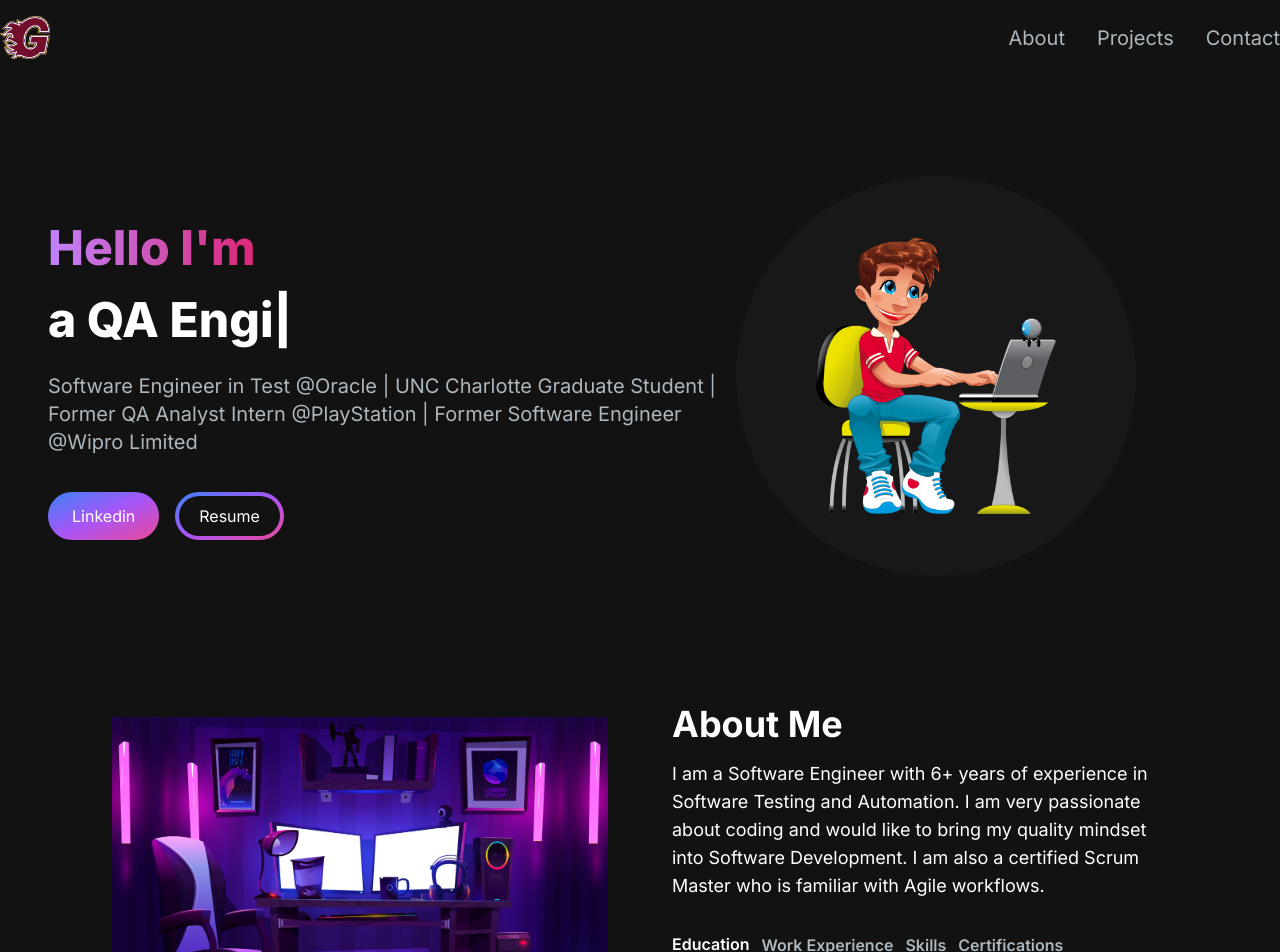
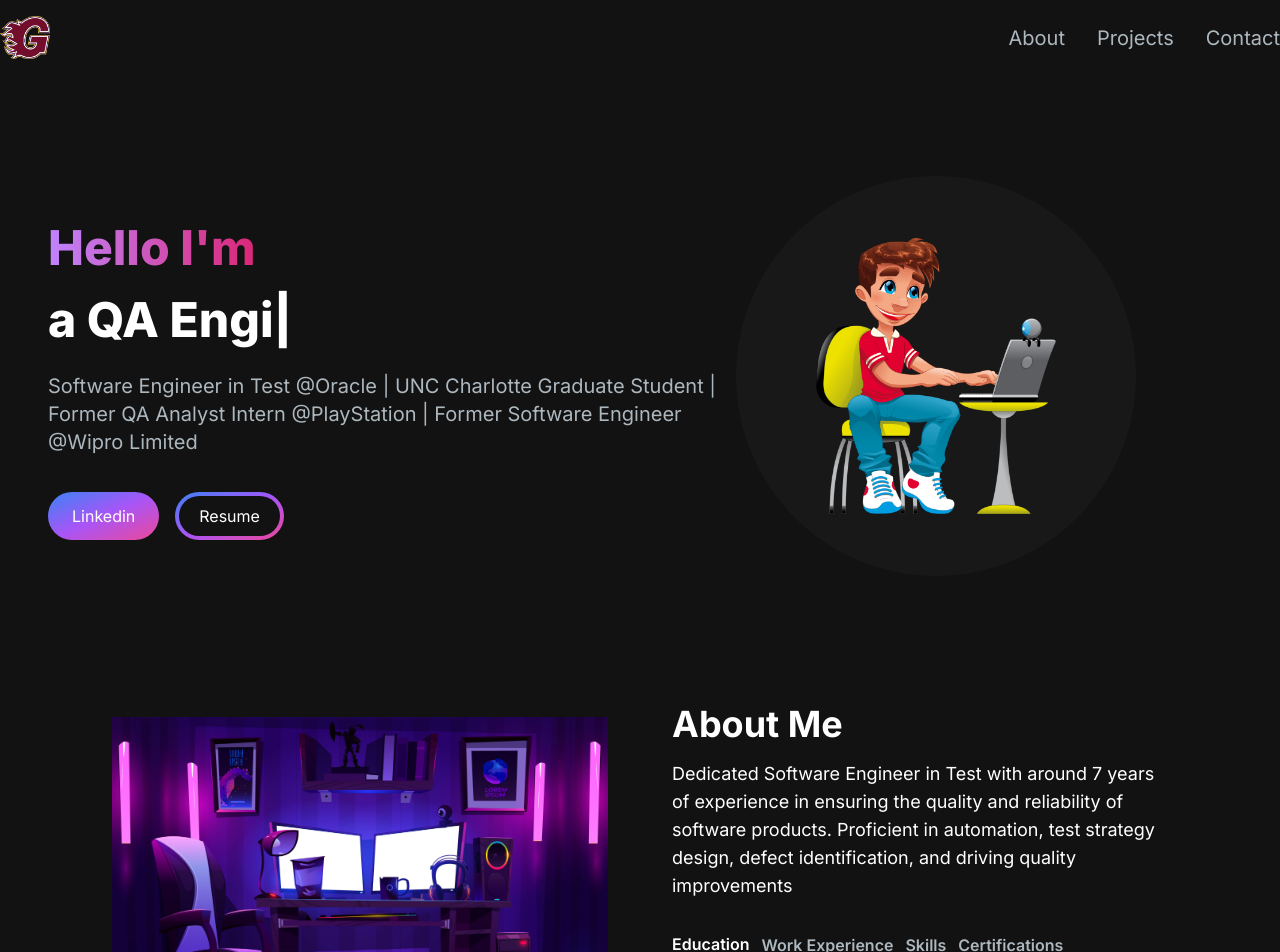
Before and after one commit to gokulthegr8/portfolio, a Next.js app: page / in a window 1280 px wide. Shown: the top 952 px of the page. Built offline with nearby package versions, Linux system fonts and the light colour scheme.

Commit message:
minor modification

```diff
--- a/src/app/components/AboutSection.jsx
+++ b/src/app/components/AboutSection.jsx
@@ -196,12 +196,12 @@ const AboutSection = () => {
         <div className="mt-4 md:mt-0 text-left flex flex-col h-full">
           <h2 className="text-4xl font-bold text-white mb-4">About Me</h2>
           <p className="text-base lg:text-lg">
-            I am a Software Engineer with 6+ years of experience in Software
-            Testing and Automation. I am very passionate about coding and would
-            like to bring my quality mindset into Software Development. I am
-            also a certified Scrum Master who is familiar with Agile workflows.{" "}
+            Dedicated Software Engineer in Test with around 7 years of
+            experience in ensuring the quality and reliability of software
+            products. Proficient in automation, test strategy design, defect
+            identification, and driving quality improvements{" "}
           </p>
-          <div className="flex flex-row flex-wrap justify-start mt-8">
+          <div className="flex flex-row flex-wraps justify-start mt-8">
             <TabButton
               selectTab={() => handleTabChange("education")}
               active={tab === "education"}
```
